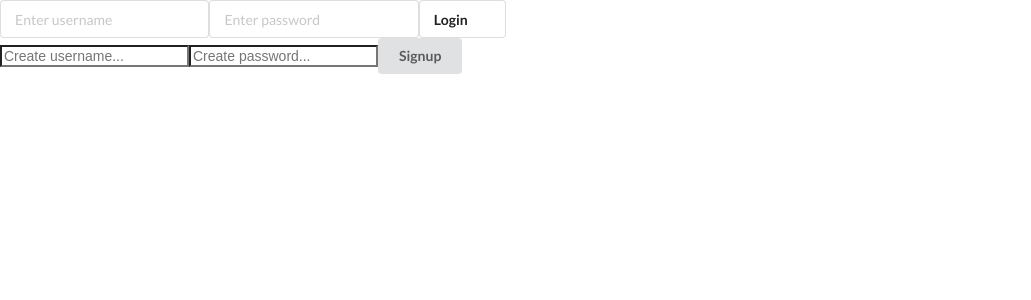
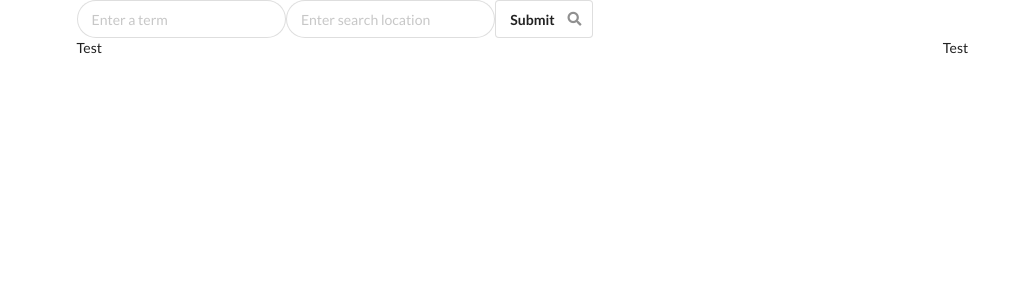
Before and after one commit to christopher-hague/Yelp-Clone, a React (Create React App) app in the folder yelp_clone_client/: page / in a window 1280 px wide. Shown: the top 300 px of the page, without its empty margins (0-1031 px from the left). Built offline with nearby package versions, Linux system fonts and the light colour scheme; no server answers.

Commit message:
search bar online

```diff
--- a/yelp_clone_client/src/App.js
+++ b/yelp_clone_client/src/App.js
@@ -1,8 +1,7 @@
 import React, { Component } from 'react';
-//import logo from './logo.svg';
 import './App.css';
-import AppContainer from './components/AppContainer'
-//import { Router, Route, Switch, Link } from 'react-router-dom'
+// import AppContainer from './components/AppContainer'
+import AppContainer2 from './componentsJS/AppContainer2'
 import NavBar from './components/NavBar'
 
 class App extends Component {
@@ -11,7 +10,7 @@ class App extends Component {
 
     return (
       <div>
-        <AppContainer />
+        <AppContainer2 />
       </div>
     );
   }
--- a/yelp_clone_client/src/components/AppContainer.js
+++ b/yelp_clone_client/src/components/AppContainer.js
@@ -4,6 +4,7 @@ import UserSignup from './UserSignup'
 import UserLogin from './UserLogin'
 import Welcome from './Welcome'
 import NavBar from './NavBar'
+import SearchBar from './SearchBar'
 
 
 class AppContainer extends React.Component {
@@ -118,7 +119,6 @@ class AppContainer extends React.Component {
   }
 
   handleLogin(username, id) {
-
     this.setState({
       loggedIn: true,
       username: username,
@@ -152,13 +152,19 @@ class AppContainer extends React.Component {
         { localStorage.getItem('token') &&
           <div>
             <button className="ui primary button" onClick={this.handleLogout.bind(this)}>Log Out</button>
-            <RestaurantsContainer
+            <SearchBar
             handleTermChange={this.handleTermInput.bind(this)}
             handleLocationChange={this.handleLocationInput.bind(this)}
+            handleSubmit={this.hitYelp.bind(this)}
+            />
+
+            <RestaurantsContainer
+            // handleTermChange={this.handleTermInput.bind(this)}
+            // handleLocationChange={this.handleLocationInput.bind(this)}
             users={this.state.users}
             // restaurants={this.state.restaurants}
             yelp={this.state.yelp}
-            handleSubmit={this.hitYelp.bind(this)}
+            // handleSubmit={this.hitYelp.bind(this)}
             // restaurants={this.state.restaurants}
             // reviews={this.state.reviews}
             userId={this.state.userId}
@@ -166,7 +172,6 @@ class AppContainer extends React.Component {
             fetchReviews={this.fetchReviews.bind(this)}
             fetchRestaurants={this.fetchRestaurants}
             fetchUsers={this.fetchUsers.bind(this)}
-            // setTermInput={this.setTermInput.bind(this)}
             />
           </div>
         }
--- a/yelp_clone_client/src/components/RestaurantsContainer.js
+++ b/yelp_clone_client/src/components/RestaurantsContainer.js
@@ -104,6 +104,7 @@ class RestaurantsContainer extends React.Component {
 
   render() {
     // console.log("restState", this.state)
+    console.log(this.state)
 
     if(this.state.restaurantShow === '' || this.state.restaurants.length === 0) {
       return null
@@ -133,14 +134,16 @@ class RestaurantsContainer extends React.Component {
 
     return (
       <div>
-        <div className="ui search">
-          <form className="ui icon input" onSubmit={this.handleSubmit.bind(this)}>
-            <input onChange={this.props.handleLocationChange} type="text" className="prompt" autoComplete="off" placeholder="Enter a location" />
-            <input onChange={this.props.handleTermChange} type="text" className="prompt" autoComplete="off" placeholder="Enter search term"/>
-            <input className="ui submit button" type="submit" value="Submit" />
-            <i aria-hidden="true" className="search icon"></i>
-          </form>
-        </div>
+        {
+        // <div className="ui search">
+        //   <form className="ui icon input" onSubmit={this.handleSubmit.bind(this)}>
+        //     <input onChange={this.props.handleLocationChange} type="text" className="prompt" autoComplete="off" placeholder="Enter a location" />
+        //     <input onChange={this.props.handleTermChange} type="text" className="prompt" autoComplete="off" placeholder="Enter search term"/>
+        //     <input className="ui submit button" type="submit" value="Submit" />
+        //     <i aria-hidden="true" className="search icon"></i>
+        //   </form>
+        // </div>
+        }
 
         <div className="ui grid">
           <div className="twelve wide column">
--- /dev/null
+++ b/yelp_clone_client/src/components/SearchBar.js
@@ -0,0 +1,51 @@
+import React from 'react'
+
+class SearchBar extends React.Component {
+  //
+  constructor(props) {
+    super(props)
+
+    this.state = {
+      locationInput: localStorage.locationInput || 'flatiron school',
+      termInput: localStorage.termInput || 'food'
+    }
+  }
+
+  handleLocationChange(event) {
+    this.setState({
+      locationInput: event.target.value
+    })
+  }
+
+  handleTermChange(event) {
+    this.setState({
+      termInput: event.target.value
+    })
+  }
+
+  handleSubmit(event) {
+    event.preventDefault()
+    this.props.handleSubmit()
+    this.setState({
+      locationInput: "",
+      termInput: ""
+    })
+  }
+
+  render() {
+    return (
+      <div>
+        <div className="ui search">
+          <form className="ui icon input" onSubmit={this.handleSubmit.bind(this)}>
+            <input onChange={this.props.handleLocationChange} type="text" className="prompt" autoComplete="off" placeholder="Enter a location" />
+            <input onChange={this.props.handleTermChange} type="text" className="prompt" autoComplete="off" placeholder="Enter search term"/>
+            <input className="ui submit button" type="submit" value="Submit" />
+            <i aria-hidden="true" className="search icon"></i>
+          </form>
+        </div>
+      </div>
+    )
+  }
+}
+
+export default SearchBar
--- /dev/null
+++ b/yelp_clone_client/src/componentsJS/AppContainer2.js
@@ -0,0 +1,43 @@
+import React from 'react'
+import RestaurantShow from './RestaurantShow'
+import RestaurantList from './RestaurantList'
+import SearchBar from './SearchBar'
+
+class appContainer2 extends React.Component {
+  constructor(props) {
+    super(props)
+
+    this.state = {
+      restaurants: []
+    }
+  }
+
+  hitYelp(term, location) {
+    return fetch(`http://localhost:3000/api/v1/restaurants/hitYelp?term=${term}&location=${location}`)
+    .then( res => res.json() )
+    .then( json => {
+      if(json.error) {
+        alert("Could not execute search. Try altering the location and/or search term.")
+      } else {
+        this.setState({
+          restaurants: json
+        })
+      }
+    })
+  }
+
+  render() {
+    console.log(this.state)
+    return (
+      <div className="ui container">
+        <SearchBar hitYelp={this.hitYelp.bind(this)} />
+        <div className="ui grid">
+          <RestaurantShow />
+          <RestaurantList />
+        </div>
+      </div>
+    )
+  }
+}
+
+export default appContainer2
--- /dev/null
+++ b/yelp_clone_client/src/componentsJS/RestaurantList.js
@@ -0,0 +1,21 @@
+import React from 'react'
+
+class RestaurantList extends React.Component {
+  constructor(props) {
+    super(props)
+
+    this.state = {
+
+    }
+  }
+
+  render() {
+    return (
+      <div className="four wide column">
+        Test
+      </div>
+    )
+  }
+}
+
+export default RestaurantList
--- /dev/null
+++ b/yelp_clone_client/src/componentsJS/RestaurantShow.js
@@ -0,0 +1,21 @@
+import React from 'react'
+
+class RestaurantShow extends React.Component {
+  constructor(props) {
+    super(props)
+
+    this.state = {
+
+    }
+  }
+
+  render() {
+    return (
+      <div className="twelve wide column">
+        Test
+      </div>
+    )
+  }
+}
+
+export default RestaurantShow
--- /dev/null
+++ b/yelp_clone_client/src/componentsJS/SearchBar.js
@@ -0,0 +1,49 @@
+import React from 'react'
+
+class SearchBar extends React.Component {
+  constructor(props) {
+    super(props)
+
+    this.state = {
+      searchTerm: '',
+      searchLocation: ''
+    }
+  }
+
+  handleTermChange(event) {
+    this.setState({
+      searchTerm: event.target.value
+    })
+  }
+
+  handleLocationChange(event) {
+    this.setState({
+      searchLocation: event.target.value
+    })
+  }
+
+  submitSearch(term, location) {
+    this.props.hitYelp(this.state.searchTerm, this.state.searchLocation)
+  }
+
+  handleSubmit(event) {
+    event.preventDefault()
+    this.submitSearch(this.state.searchTerm, this.state.searchLocation)
+  }
+
+  render() {
+    console.log(this.state, this.props)
+    return (
+      <div className="ui search">
+        <form className="ui icon input" onSubmit={this.handleSubmit.bind(this)}>
+        <input onChange={this.handleTermChange.bind(this)} type="text" className="prompt" autoComplete="off" placeholder="Enter a term" />
+        <input onChange={this.handleLocationChange.bind(this)} type="text" className="prompt" autoComplete="off" placeholder="Enter search location"/>
+          <input className="ui submit button" type="submit" value="Submit"></input>
+          <i aria-hidden="true" className="search icon"></i>
+        </form>
+      </div>
+    )
+  }
+}
+
+export default SearchBar
```
Also changed, not shown: yelp_clone_client/src/componentsJS/RestaurantListItem.js (added).
